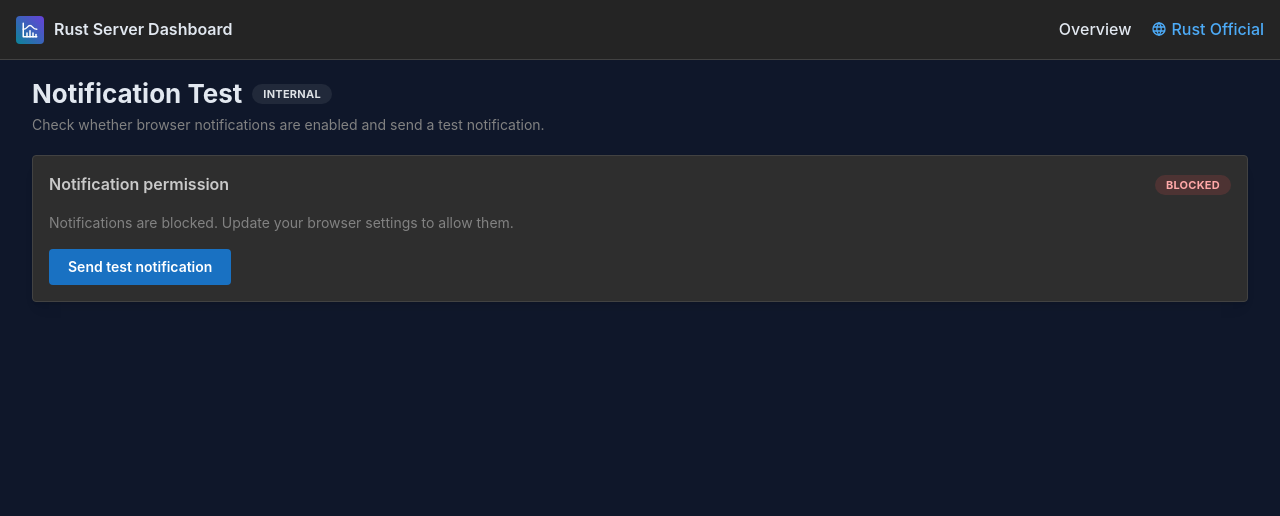
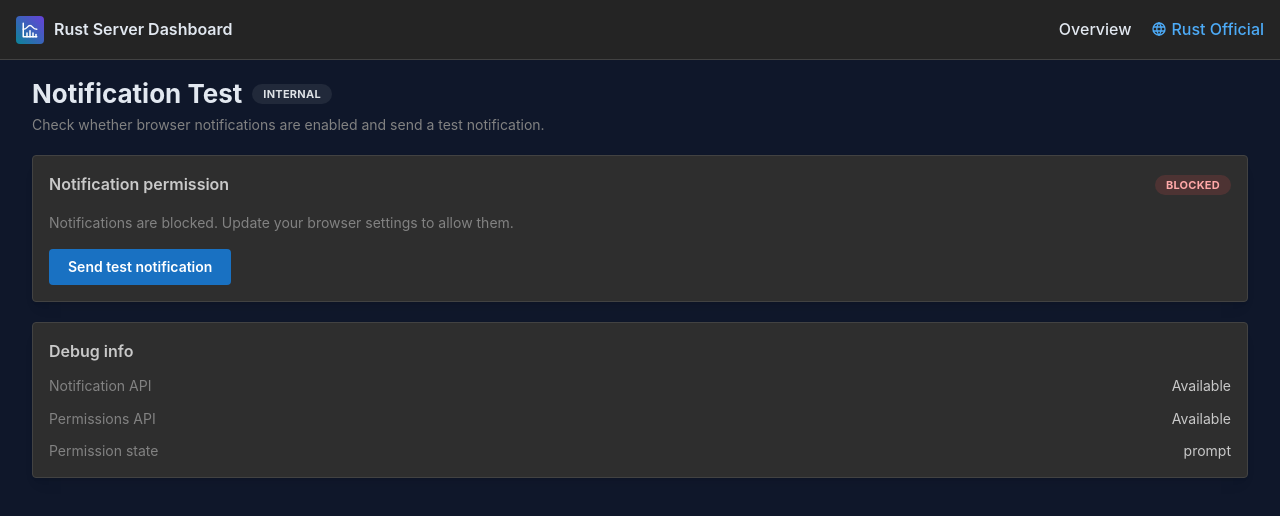
Before and after one commit to thrustvectorlabs/rust-server-query, a React (Vite) app in the folder packages/web/: page /internal/notifications in a window 1280 px wide. Shown: the top 516 px of the page. Built offline with nearby package versions, Linux system fonts and the light colour scheme; no server answers.

Commit message:
More debugging to notification page.

```diff
--- a/packages/web/src/pages/NotificationTestPage.tsx
+++ b/packages/web/src/pages/NotificationTestPage.tsx
@@ -24,6 +24,8 @@ export function NotificationTestPage() {
   );
   const [status, setStatus] = useState<NotificationStatus>('default');
   const [lastResult, setLastResult] = useState<string | null>(null);
+  const [permissionState, setPermissionState] = useState<string>('Unknown');
+  const [lastError, setLastError] = useState<string | null>(null);
 
   useEffect(() => {
     if (!isSupported) {
@@ -31,6 +33,40 @@ export function NotificationTestPage() {
       return;
     }
     setStatus(Notification.permission);
+  }, [isSupported]);
+
+  useEffect(() => {
+    let mounted = true;
+
+    const loadPermissionState = async () => {
+      if (!isSupported || !navigator.permissions?.query) {
+        setPermissionState('Unavailable');
+        return;
+      }
+
+      try {
+        const permission = await navigator.permissions.query({ name: 'notifications' });
+        if (!mounted) {
+          return;
+        }
+        setPermissionState(permission.state);
+        permission.onchange = () => {
+          if (mounted) {
+            setPermissionState(permission.state);
+          }
+        };
+      } catch (error) {
+        if (mounted) {
+          setPermissionState('Unavailable');
+          setLastError(error instanceof Error ? error.message : 'Unknown error');
+        }
+      }
+    };
+
+    loadPermissionState();
+    return () => {
+      mounted = false;
+    };
   }, [isSupported]);
 
   const sendTestNotification = useCallback(async () => {
@@ -41,11 +77,17 @@ export function NotificationTestPage() {
     }
 
     const send = () => {
-      new Notification('Rust Server Dashboard', {
-        body: 'This is a test browser notification.',
-        tag: 'rust-server-dashboard-test',
-      });
-      setLastResult('Test notification sent.');
+      try {
+        new Notification('Rust Server Dashboard', {
+          body: 'This is a test browser notification.',
+          tag: 'rust-server-dashboard-test',
+        });
+        setLastResult('Test notification sent.');
+        setLastError(null);
+      } catch (error) {
+        setLastError(error instanceof Error ? error.message : 'Unknown error');
+        setLastResult('Notification failed to send.');
+      }
     };
 
     if (Notification.permission === 'granted') {
@@ -62,6 +104,7 @@ export function NotificationTestPage() {
 
     const permission = await Notification.requestPermission();
     setStatus(permission);
+    setLastError(null);
     if (permission === 'granted') {
       send();
     } else if (permission === 'denied') {
@@ -114,6 +157,37 @@ export function NotificationTestPage() {
           </Group>
         </Stack>
       </Card>
+
+      <Card withBorder shadow="sm" padding="md">
+        <Stack gap="sm">
+          <Text fw={600}>Debug info</Text>
+          <Group justify="space-between" align="center">
+            <Text size="sm" c="dimmed">
+              Notification API
+            </Text>
+            <Text size="sm">{isSupported ? 'Available' : 'Unavailable'}</Text>
+          </Group>
+          <Group justify="space-between" align="center">
+            <Text size="sm" c="dimmed">
+              Permissions API
+            </Text>
+            <Text size="sm">
+              {navigator.permissions?.query ? 'Available' : 'Unavailable'}
+            </Text>
+          </Group>
+          <Group justify="space-between" align="center">
+            <Text size="sm" c="dimmed">
+              Permission state
+            </Text>
+            <Text size="sm">{permissionState}</Text>
+          </Group>
+          {lastError ? (
+            <Text size="sm" c="red">
+              Error: {lastError}
+            </Text>
+          ) : null}
+        </Stack>
+      </Card>
     </Stack>
   );
 }
```
